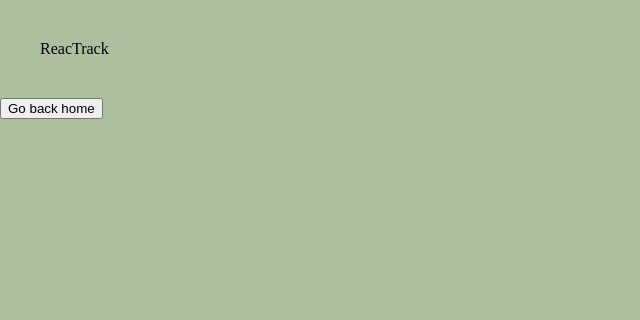
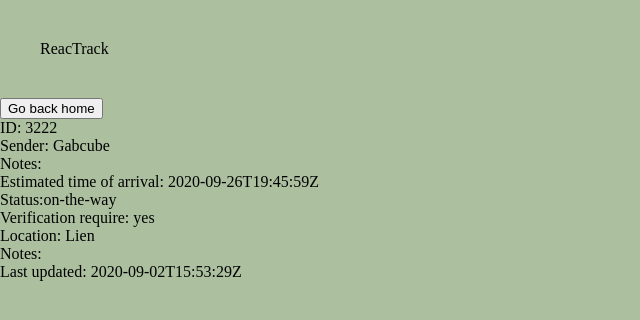
Before and after one commit to blacknstones/ReacTrack, a React (Create React App) app: page /parcels/3222 in a window 1280 px wide. Shown: the top 320 px of the page, without its empty margins (0-640 px from the left). Built offline with nearby package versions, Linux system fonts and the light colour scheme.

Commit message:
Added ParcelDetail component

```diff
--- a/src/components/DetailPage.jsx
+++ b/src/components/DetailPage.jsx
@@ -2,11 +2,13 @@ import React from 'react';
 import { useParams } from 'react-router-dom';
 
 import Header from './Header';
+import ParcelDetail from './ParcelDetail';
 
 export default function DetailPage({ information }) {
     const { match_id } = useParams();
 
-    const matchedItem = information.filter((item) => item.parcel_id.match(match_id));
+    {/* The filter function will return an array with one object */}
+    const matchedItem = information.filter((item) => item.parcel_id.match(match_id))[0];
 
     if (!matchedItem) {
         return (
@@ -14,11 +16,12 @@ export default function DetailPage({ information }) {
         );
     }
 
+
     return (
         <div className="detail-page">
             <Header />
             <button>Go back home</button>
-            <parcelDetail />
+            <ParcelDetail matchedItem={ matchedItem }/>
 
         </div>
 
--- a/src/components/Parcel.jsx
+++ b/src/components/Parcel.jsx
@@ -33,6 +33,6 @@ export default function Parcel({ data }) {
 
             </Link>
         </article>
-    )
+    );
 
 }
--- /dev/null
+++ b/src/components/ParcelDetail.jsx
@@ -0,0 +1,37 @@
+import React from 'react';
+
+export default function ParcelDetail({ matchedItem }) {
+    const {
+        status,
+        eta,
+        parcel_id,
+        sender,
+        verification_required,
+        location_name,
+        location_coordinate_latitude,
+        location_coordinate_longitude,
+        location_status_ok,
+        notes,
+        last_updated
+    } = matchedItem;
+
+
+    return (
+        <article className="parcel-detail">
+            <p>ID: {parcel_id}</p>
+            <p>Sender: {sender}</p>
+            <p>Notes: {notes}</p>
+            <p>Estimated time of arrival: {eta}</p>
+            <p>Status:{status}</p>
+            <p>Verification require: {verification_required ? `yes` : `no`} </p>
+            <p>Location: {location_name}</p>
+           {/*  <button onClick={() => }>View in map</button>
+            <GoogleMap lat={location_coordinate_latitude} lng={location_coordinate_longitude} /> */}
+            <p>Notes: {notes}</p>
+            <p>Last updated: {last_updated}</p>
+
+        </article>
+    );
+
+
+}
```
